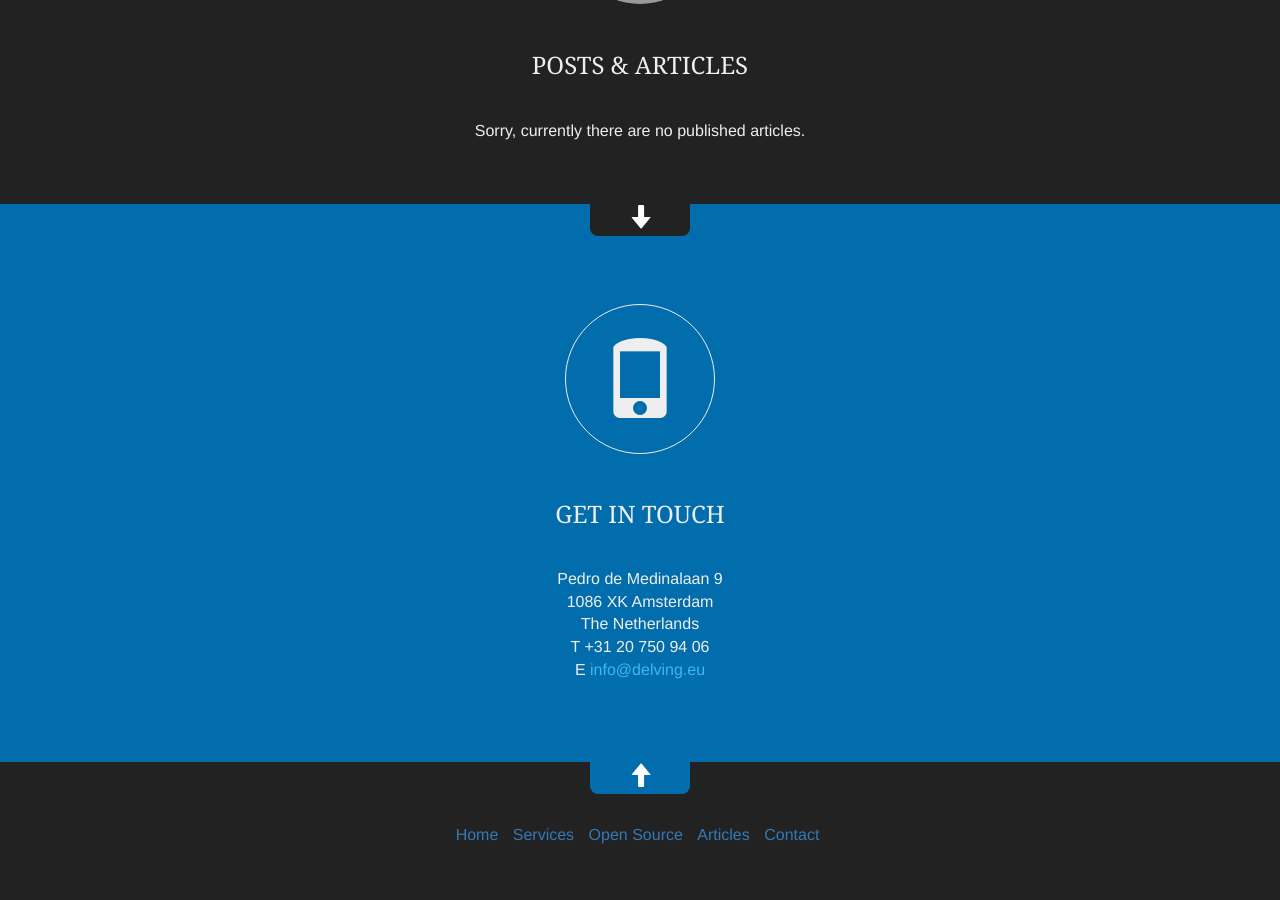
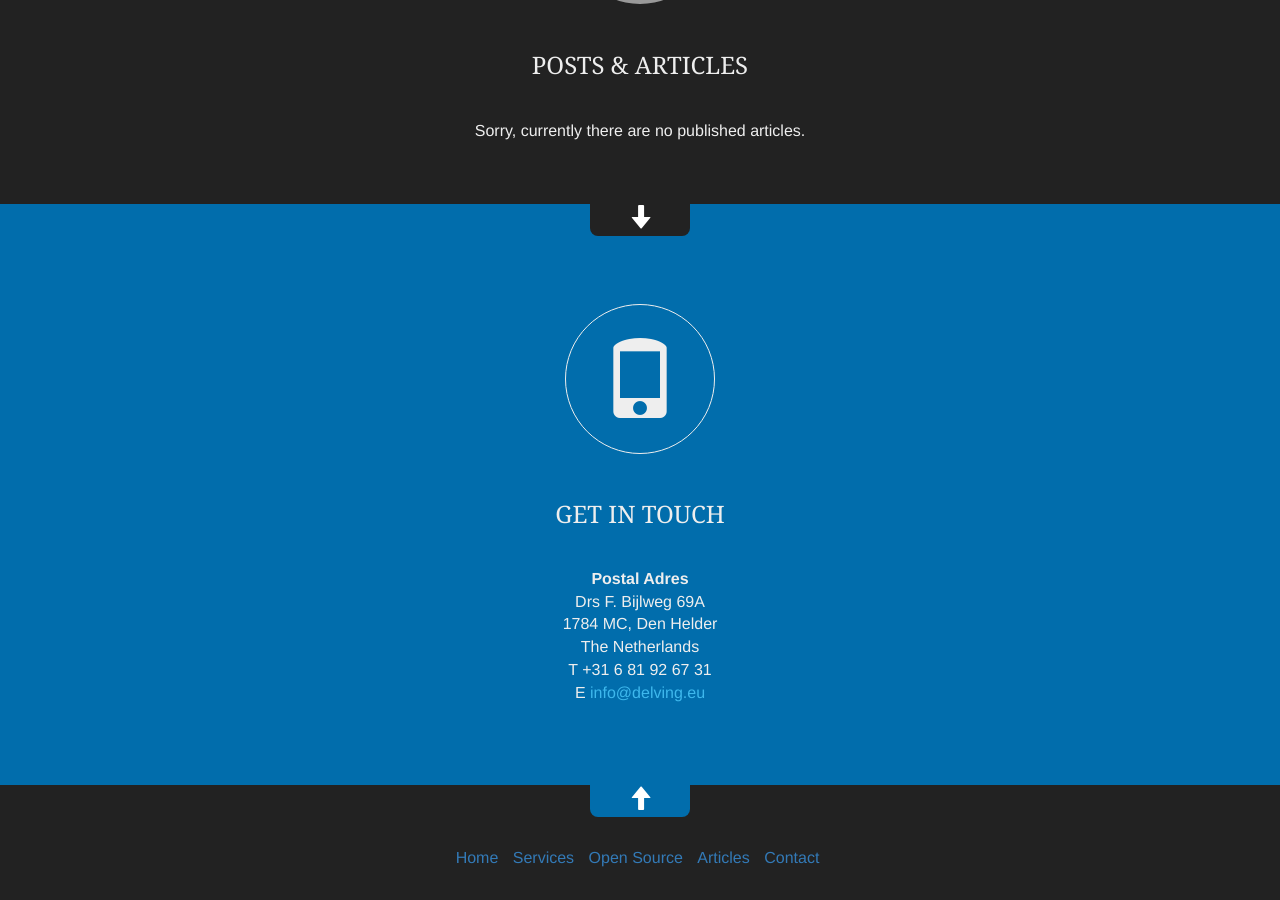
Before and after one commit to delving/delving.github.io, a Jekyll site: the page built from index.html, in a window 1280 px wide and 900 px high, scrolled down 2003 px. Built offline with Jekyll 4.4.1, drawn with Linux system fonts in a browser that asks for light colours; before the commit the page ends 2880 px from its top, so only the background shows below that.

Commit message:
Update index.html

```diff
--- a/index.html
+++ b/index.html
@@ -115,10 +115,11 @@ layout: default
                 <div class="section-icon"><i class="glyphicon glyphicon-phone"></i></div>
                 <h2 class="section-heading">Get in touch</h2>
                 <address>
-                    Pedro de Medinalaan 9<br/>
-                    1086 XK Amsterdam<br/>
+                    <strong>Postal Adres</strong><br/>
+                    Drs F. Bijlweg 69A<br/>
+                    1784 MC, Den Helder<br/>
                     The Netherlands<br/>
-                    T +31 20 750 94 06<br/>
+                    T +31 6 81 92 67 31<br/>
                     E <a href="mailto:info@delving.eu">info@delving.eu</a>
                 </address>
             </div>
```
